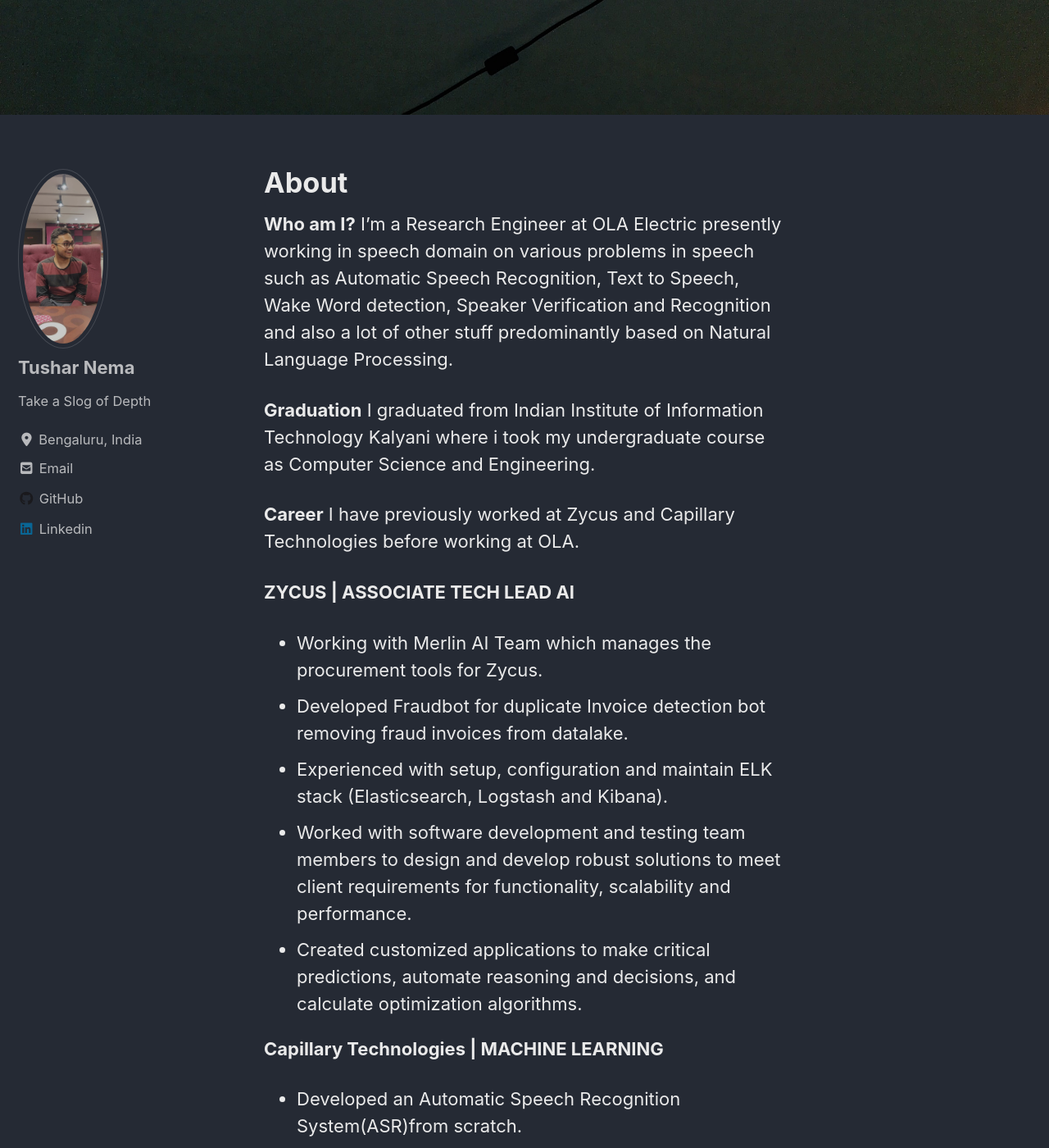
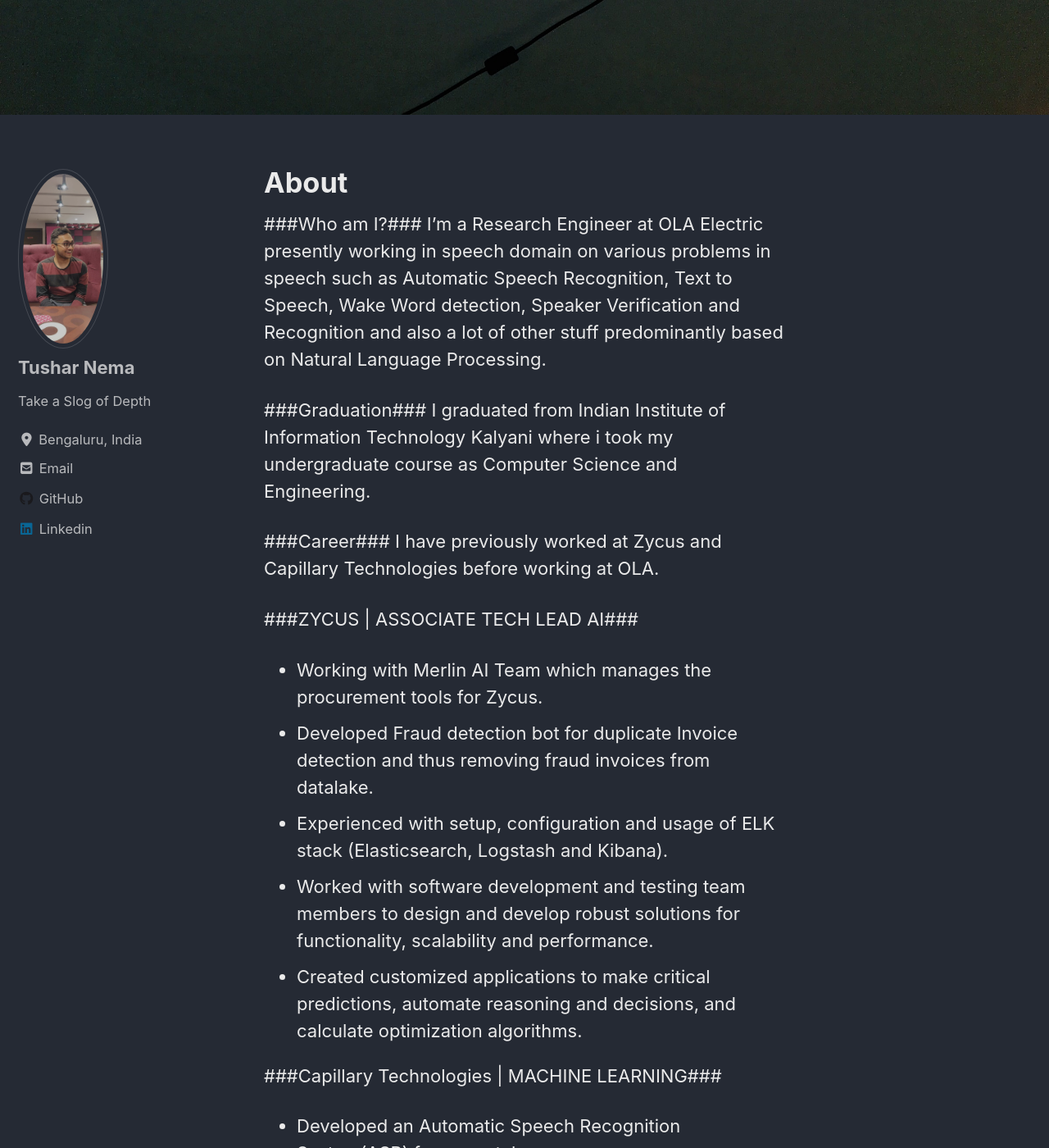
Before and after one commit to tusharnema/tusharnema.github.io, a Jekyll site: the page built from _pages/about.md, in a window 1280 px wide and 1400 px high, scrolled down 919 px. Shown: the whole window at 82% size. Built offline with Jekyll 4.4.1, drawn with Linux system fonts in a browser that asks for light colours; cached includes are drawn as plain includes; nearby versions of some CDN libraries; some of the changed text lies outside the part shown.

Commit message:
Update about.md

```diff
--- a/_pages/about.md
+++ b/_pages/about.md
@@ -5,30 +5,30 @@
   image: "/images/zakim.jpg"
 ---
 
-**Who am I?**
+###Who am I?###
 I'm a Research Engineer at OLA Electric presently working in speech domain on various problems in speech such as Automatic Speech Recognition, Text to Speech, Wake Word detection, Speaker Verification and Recognition and also a lot of other stuff predominantly based on Natural Language Processing.
 
-**Graduation**
+###Graduation###
 I graduated from Indian Institute of Information Technology Kalyani where i took my undergraduate course as Computer Science and Engineering.
 
-**Career**
+###Career###
 I have previously worked at Zycus and Capillary Technologies before working at OLA.
 
-**ZYCUS | ASSOCIATE TECH LEAD AI**
+###ZYCUS | ASSOCIATE TECH LEAD AI###
 - Working with Merlin AI Team which manages the procurement tools for Zycus.
-- Developed Fraudbot for duplicate Invoice detection bot removing fraud invoices from datalake.
-- Experienced with setup, configuration and maintain ELK stack (Elasticsearch, Logstash and Kibana).
-- Worked with software development and testing team members to design and develop robust solutions to meet client requirements for functionality, scalability and performance.
+- Developed Fraud detection bot for duplicate Invoice detection and thus removing fraud invoices from datalake.
+- Experienced with setup, configuration and usage of ELK stack (Elasticsearch, Logstash and Kibana).
+- Worked with software development and testing team members to design and develop robust solutions for functionality, scalability and performance.
 - Created customized applications to make critical predictions, automate reasoning and decisions, and calculate optimization algorithms.
 
-**Capillary Technologies | MACHINE LEARNING**
-- Developed an Automatic Speech Recognition System(ASR)from scratch.
+###Capillary Technologies | MACHINE LEARNING###
+- Developed an Automatic Speech Recognition System(ASR) from scratch.
 - Used Kaldi to build an ASR which aims at doing speech recognition on noisy speech.
 - Deployed NLP bots on the output of ASR,sentiment analysis,NER which added 50 percent value to
 the retail product.
 - Deployed microservices for individual components of speech pipeline.
 
-**About This Site**
+###About This Site###
 
 The main purposes of this website are listed here:
 
```
